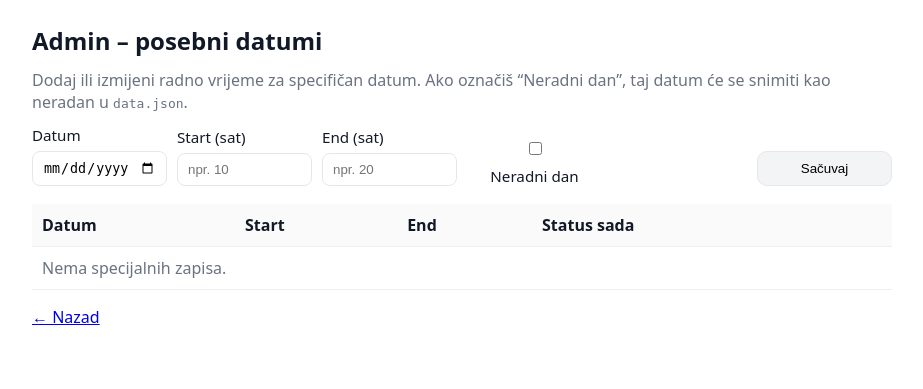
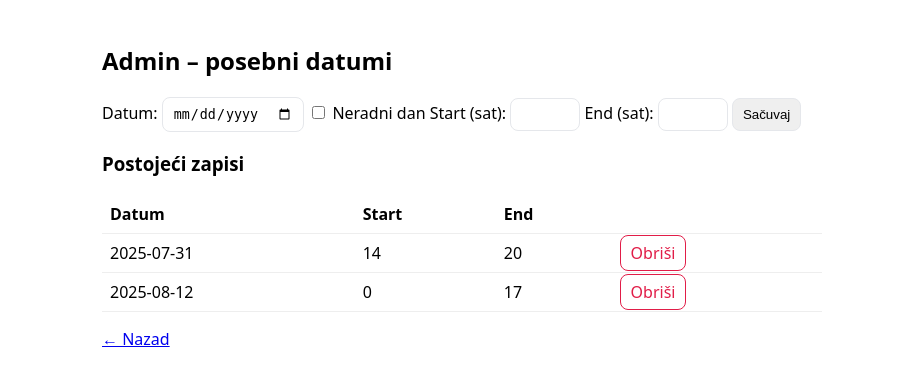
Before and after one commit to mikipikilab/radnovrijeme, a Flask app: page /admin in a window 1280 px wide. Shown: the top 389 px of the page, without its empty margins (178-1101 px from the left). Run offline with Flask 3, Linux system fonts and the light colour scheme.

Commit message:
Update admin.html

```diff
--- a/templates/admin.html
+++ b/templates/admin.html
@@ -4,89 +4,52 @@
 <meta charset="UTF-8">
 <title>Admin – posebni datumi</title>
 <style>
-  body { font-family: system-ui, Arial, sans-serif; padding: 24px; max-width: 860px; margin: auto; color:#111827; }
-  h2 { margin: 0 0 12px; }
-  .hint { color:#6b7280; margin-bottom: 12px; }
-  form { display: grid; grid-template-columns: repeat(6, minmax(0, 1fr)); gap: 10px; align-items: end; margin: 12px 0 18px; }
-  label { display: flex; flex-direction: column; gap: 6px; font-size: 0.95rem; }
-  input[type="date"], input[type="number"] { padding: 8px 10px; border-radius: 8px; border:1px solid #e5e7eb; }
-  .neradni { display:flex; gap:8px; align-items:center; margin:0 6px; }
-  button { padding: 9px 14px; border-radius: 10px; border: 1px solid #e5e7eb; background:#f3f4f6; cursor:pointer; }
-  button:hover { background:#e5e7eb; }
-  table { width: 100%; border-collapse: collapse; margin-top: 8px; }
-  th, td { padding: 10px; border-bottom: 1px solid #eee; text-align: left; }
-  th { background:#fafafa; font-weight:600; }
-  .tag { display:inline-block; padding:3px 8px; border-radius:999px; font-size: .85rem; border:1px solid #e5e7eb; }
-  .ok { background:#ecfdf5; border-color:#a7f3d0; }
-  .no { background:#fef2f2; border-color:#fecaca; }
-  .muted { color:#6b7280; }
-  a.btn-del { text-decoration:none; padding:6px 10px; border:1px solid #e11d48; color:#e11d48; border-radius:8px; }
+  body { font-family: system-ui, Arial, sans-serif; padding: 24px; max-width: 720px; margin: auto; }
+  form, table { margin-top: 16px; }
+  input, button, select { padding: 8px 10px; border-radius: 8px; border: 1px solid #e5e7eb; }
+  table { width: 100%; border-collapse: collapse; }
+  th, td { border-bottom: 1px solid #eee; padding: 8px; text-align: left; }
+  a.btn { text-decoration: none; padding: 6px 10px; border: 1px solid #e11d48; color: #e11d48; border-radius: 8px; }
 </style>
 <script>
-  function toggleNeradni(chk) {
-    const start = document.querySelector('input[name="start"]');
-    const end = document.querySelector('input[name="end"]');
-    if (chk.checked) {
-      start.disabled = true; end.disabled = true;
-      start.value = ""; end.value = "";
-    } else {
-      start.disabled = false; end.disabled = false;
-    }
-  }
+function toggleTimeInputs() {
+  const neradni = document.getElementById("neradni").checked;
+  document.getElementById("start").disabled = neradni;
+  document.getElementById("end").disabled = neradni;
+}
 </script>
 </head>
 <body>
   <h2>Admin – posebni datumi</h2>
-  <div class="hint">Dodaj ili izmijeni radno vrijeme za specifičan datum. Ako označiš “Neradni dan”, taj datum će se snimiti kao neradan u <code>data.json</code>.</div>
-
   <form method="POST">
-    <label>Datum
+    <label>Datum:
       <input type="date" name="datum" required>
     </label>
-    <label>Start (sat)
-      <input type="number" name="start" min="0" max="23" placeholder="npr. 10">
+    <label>
+      <input type="checkbox" id="neradni" name="neradni" value="1" onchange="toggleTimeInputs()"> Neradni dan
     </label>
-    <label>End (sat)
-      <input type="number" name="end" min="1" max="24" placeholder="npr. 20">
+    <label>Start (sat):
+      <input type="number" id="start" name="start" min="0" max="23">
     </label>
-    <label class="neradni">
-      <input type="checkbox" name="neradni" onchange="toggleNeradni(this)"> Neradni dan
+    <label>End (sat):
+      <input type="number" id="end" name="end" min="1" max="24">
     </label>
-    <div></div>
     <button type="submit">Sačuvaj</button>
   </form>
 
+  <h3>Postojeći zapisi</h3>
   <table>
-    <thead>
+    <thead><tr><th>Datum</th><th>Start</th><th>End</th><th></th></tr></thead>
+    <tbody>
+      {% for d, se in posebni.items() %}
       <tr>
-        <th>Datum</th>
-        <th>Start</th>
-        <th>End</th>
-        <th>Status sada</th>
-        <th></th>
-      </tr>
-    </thead>
-    <tbody>
-      {% for r in posebni_rows %}
-      <tr>
-        <td>{{ r.datum }} {% if r.datum == danas %}<span class="muted">(danas)</span>{% endif %}</td>
-        <td>{{ r.start if r.start is not none else '—' }}</td>
-        <td>{{ r.end if r.end is not none else '—' }}</td>
-        <td>
-          {% if r.status == 'Otvoreno sada' %}
-            <span class="tag ok">Otvoreno sada</span>
-          {% elif r.status == 'Zatvoreno sada' %}
-            <span class="tag no">Zatvoreno sada</span>
-          {% elif r.status == 'Neradan dan (danas)' %}
-            <span class="tag no">Neradan dan</span>
-          {% else %}
-            <span class="muted">—</span>
-          {% endif %}
-        </td>
-        <td><a class="btn-del" href="{{ url_for('obrisi', datum=r.datum) }}">Obriši</a></td>
+        <td>{{ d }}</td>
+        <td>{{ se[0] if se[0] is not none else "-" }}</td>
+        <td>{{ se[1] if se[1] is not none else "-" }}</td>
+        <td><a class="btn" href="{{ url_for('obrisi', datum=d) }}">Obriši</a></td>
       </tr>
       {% else %}
-      <tr><td colspan="5" class="muted">Nema specijalnih zapisa.</td></tr>
+      <tr><td colspan="4">Nema posebnih datuma.</td></tr>
       {% endfor %}
     </tbody>
   </table>
```
